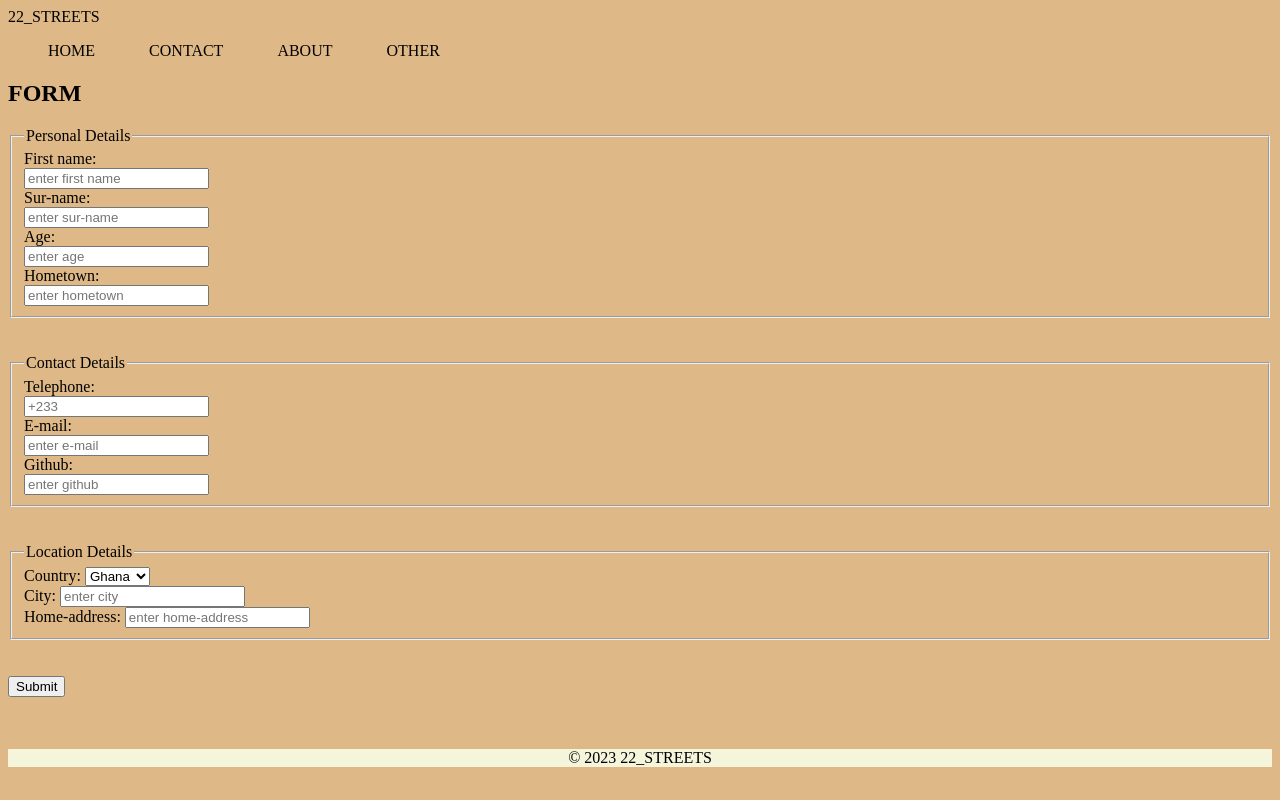
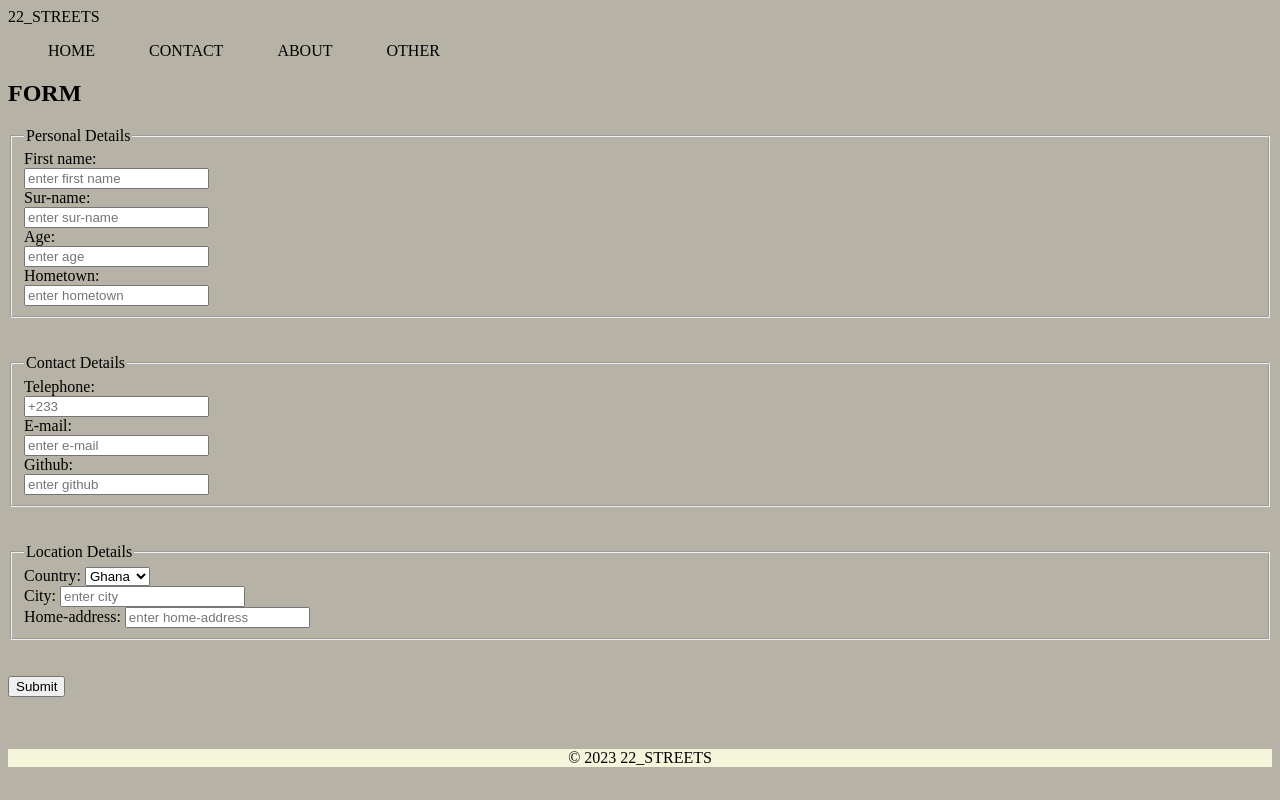
Before and after one commit to israelmacdeuces/company_form, a plain HTML site: page index.html in a window 1280 px wide. Drawn offline with Linux system fonts and the light colour scheme.

Commit message:
Body color
body color changed

```diff
--- a/index.html
+++ b/index.html
@@ -28,7 +28,7 @@
         }
     </style>
 </head>
-<body style="background-color:burlywood;">
+<body style="background-color:#B6B2A5;">
     <header>22_STREETS</header>
     <nav class="nav">
         <ul>
```
